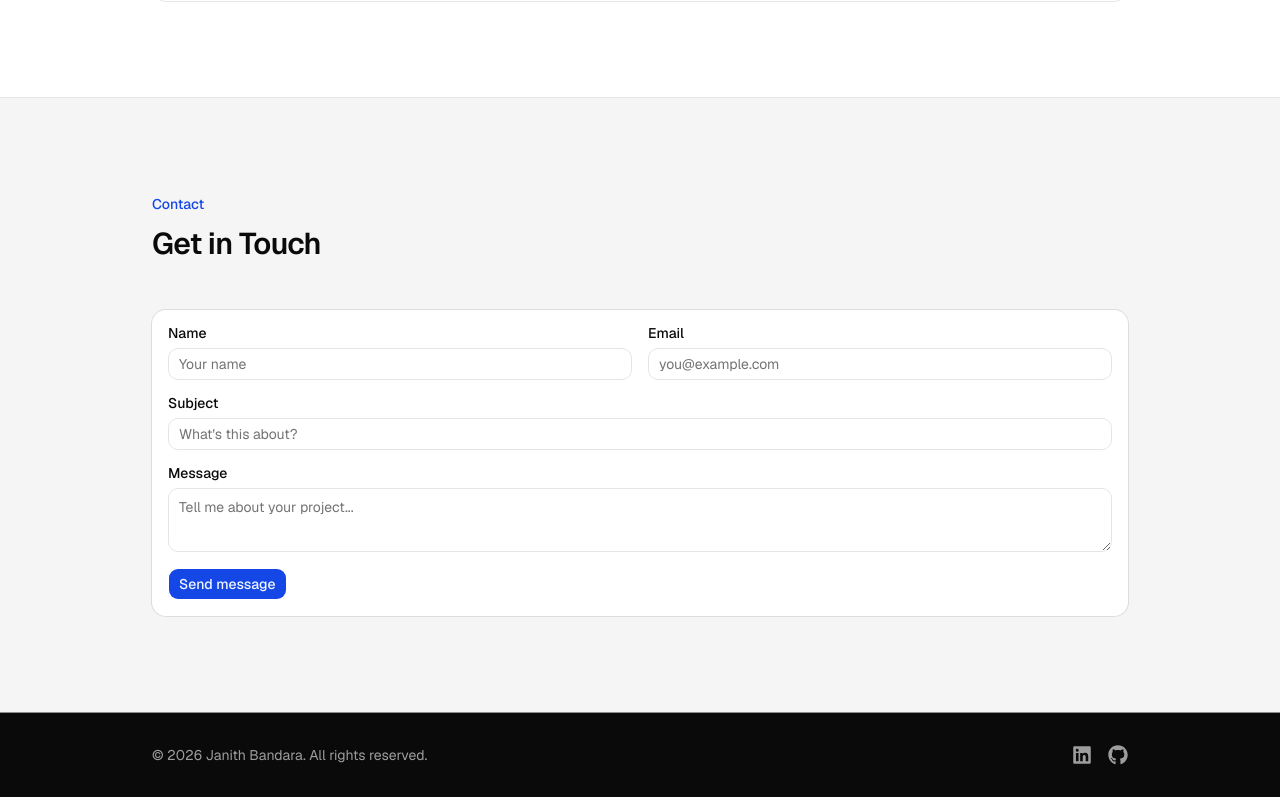
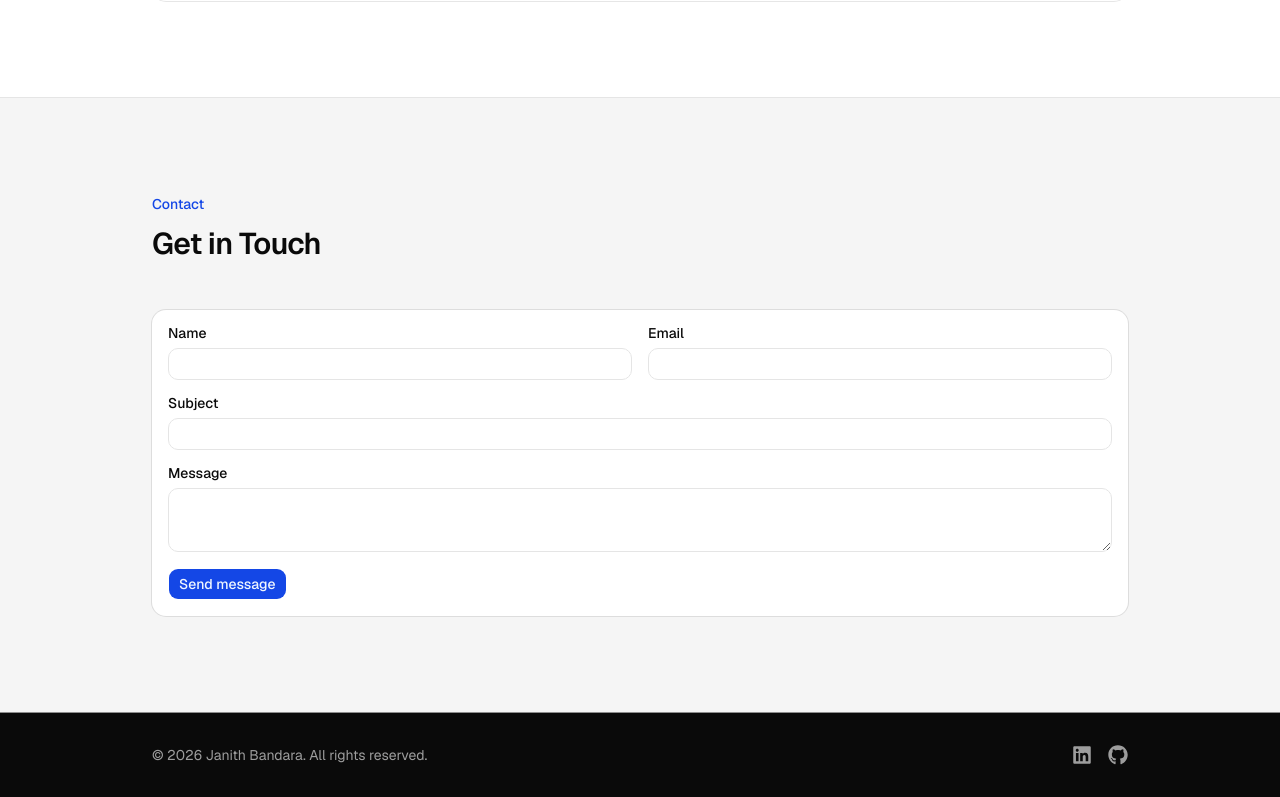
Before and after one commit to janithbandara1/portfolio, a Next.js app: page / in a window 1280 px wide. Shown: the part 3554-4351 px from the top of the page. Built offline with nearby package versions, Linux system fonts and the light colour scheme.

Commit message:
Refactor Contact component; remove placeholder text from input fields for cleaner design

```diff
--- a/components/contact.tsx
+++ b/components/contact.tsx
@@ -21,32 +21,20 @@ export function Contact() {
               <div className="grid gap-4 sm:grid-cols-2">
                 <div className="flex flex-col gap-2">
                   <Label htmlFor="name">Name</Label>
-                  <Input id="name" name="name" placeholder="Your name" required />
+                  <Input id="name" name="name" required />
                 </div>
                 <div className="flex flex-col gap-2">
                   <Label htmlFor="email">Email</Label>
-                  <Input
-                    id="email"
-                    name="email"
-                    type="email"
-                    placeholder="you@example.com"
-                    required
-                  />
+                  <Input id="email" name="email" type="email" required />
                 </div>
               </div>
               <div className="flex flex-col gap-2">
                 <Label htmlFor="subject">Subject</Label>
-                <Input id="subject" name="subject" placeholder="What's this about?" />
+                <Input id="subject" name="subject" />
               </div>
               <div className="flex flex-col gap-2">
                 <Label htmlFor="message">Message</Label>
-                <Textarea
-                  id="message"
-                  name="message"
-                  placeholder="Tell me about your project..."
-                  rows={5}
-                  required
-                />
+                <Textarea id="message" name="message" rows={5} required />
               </div>
               <Button type="submit" className="self-start">
                 Send message
```
